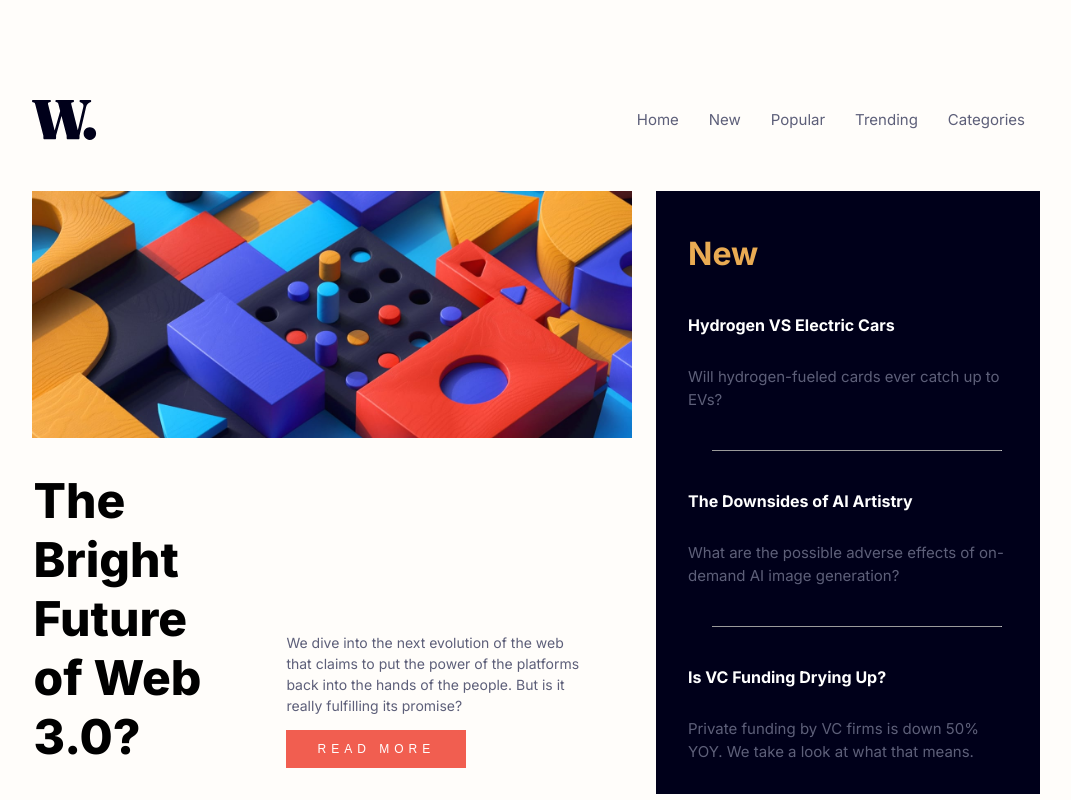
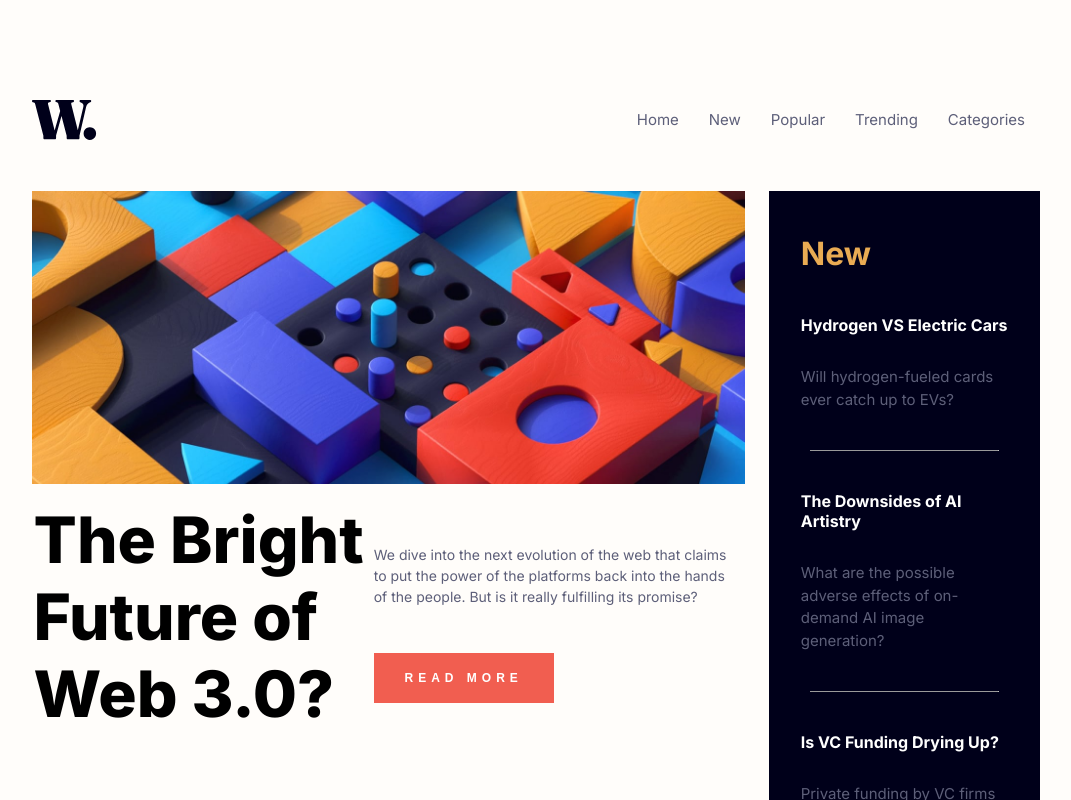
Before and after one commit to Chaveguapo/news-webpage-main, a React (Create React App) app: page / in a window 1280 px wide. Shown: the top 800 px of the page, without its empty margins (104-1175 px from the left). Built offline with nearby package versions, Linux system fonts and the light colour scheme.

Commit message:
ajusting desk

```diff
--- a/src/Components/Container.css
+++ b/src/Components/Container.css
@@ -21,36 +21,40 @@
   width: 100%;
 }
 .main-text-container {
-  padding-top: 2rem;
+  padding-top: 1rem;
   display: flex;
   flex-direction: row;
-  align-items: flex-end;
+  align-items: center;
 }
 
 .banner-tittle {
   padding: 0.1rem;
-  font-size: 3rem;
+  font-size: 4rem;
 }
 
 .smallbox-text {
-  margin: 0 3rem 0;
-  align-self: self-end;
-  line-height: 20%;
+  display: flex;
+  flex-direction: column;
+  justify-content: space-between;
+  flex-wrap: wrap;
+  margin: 0.5rem;
+  gap: 2rem;
 }
 
 .smallbox-text p {
-  justify-self: end;
-  line-height: -2px;
+  align-self: center;
+  line-height: -1.5;
   color: var(--color-Dark-grayish-blue);
 }
 
 .button-read {
   width: 15em;
   font-size: 12px;
-  padding: 1em;
+  padding: 1.5em;
   background-color: var(--color-Soft-red);
   color: white;
   letter-spacing: 5px;
+  font-weight: 700;
   border: none;
   cursor: pointer;
 }
@@ -76,7 +80,7 @@
   align-self: flex-start;
   display: flex;
   flex-direction: column;
-  width: 20rem;
+  justify-content: center;
 }
 .new-container h2 {
   color: var(--color-Soft-orange);
@@ -93,7 +97,7 @@
   margin: 1.5rem;
   border-bottom: 5px;
   width: 90%;
-  align-self: stretch;
+  align-self: center;
 }
 /* ------------------------------------------------------- */
 /* Post container */
@@ -101,10 +105,10 @@
 .post-container {
   max-width: 1440px;
   display: flex;
-  flex-wrap: wrap;
+  /* flex-wrap: wrap; */
   justify-content: space-between;
   flex-direction: row;
-  margin: 3rem 8rem;
+  margin: 0.2rem 8rem;
   height: 40%;
 }
 
--- a/src/index.css
+++ b/src/index.css
@@ -16,6 +16,7 @@ body {
   font-family: "Inter", sans-serif;
   font-size: 15px;
   background-color: hsl(36, 100%, 99%);
+  align-items: center;
 }
 
 h1 {
```
